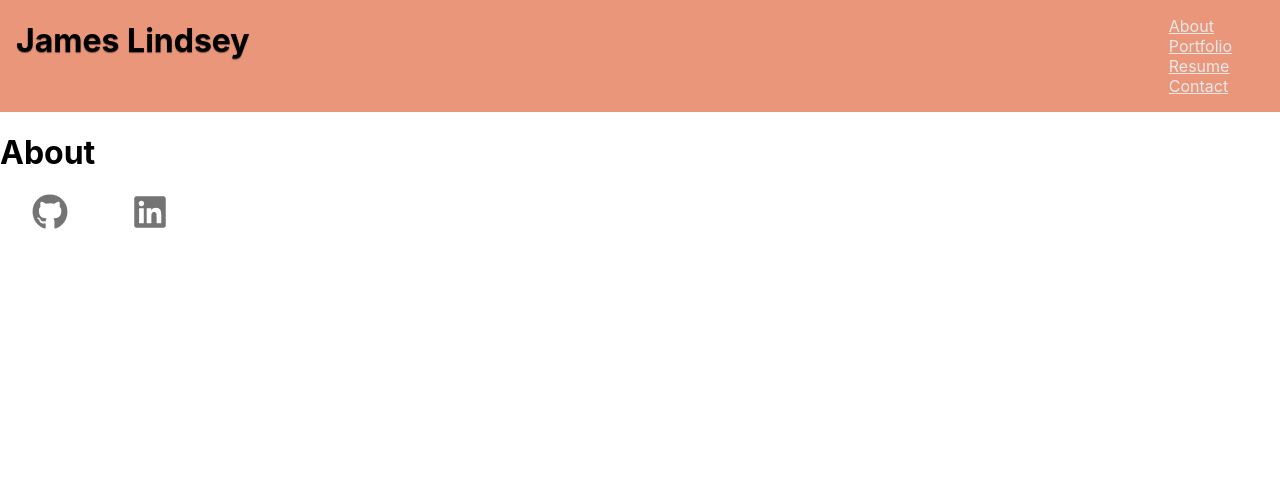
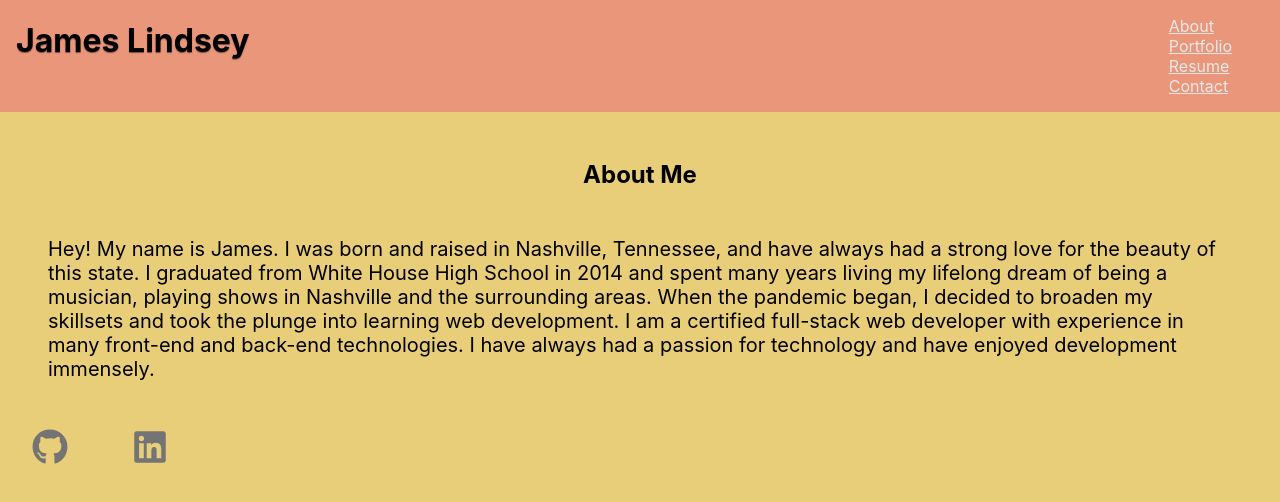
Before and after one commit to james182-dang/pfv2, a React (Create React App) app: page / in a window 1280 px wide. Shown: the top 502 px of the page. Built offline with nearby package versions, Linux system fonts and the light colour scheme.

Commit message:
set colorscheme in app.js

```diff
--- a/src/App.js
+++ b/src/App.js
@@ -27,7 +27,7 @@ const App = () => {
   };
 
   return (
-    <div className='App'>
+    <div className='App' style={{backgroundColor: '#E9CE7A'}}>
       <Navigation
         currentDisplay={currentDisplay}
         setCurrentDisplay={setCurrentDisplay}
--- a/src/components/About/index.js
+++ b/src/components/About/index.js
@@ -1,8 +1,19 @@
 import React from 'react';
+import './style.css';
 
 function About() {
     return (
-        <h1>About</h1>
+        <div className='about'>
+            <h2>About Me</h2>
+            <p className='lh-base'>
+                Hey! My name is James. I was born and raised in Nashville, Tennessee, and have always had a strong love for the beauty of this state.
+                I graduated from White House High School in 2014 and spent many years living my lifelong dream of being a musician, playing shows in Nashville and the surrounding areas.
+                When the pandemic began, I decided to broaden my skillsets and took the plunge into learning web development. I am a certified full-stack web developer with experience
+                in many front-end and back-end technologies.
+
+                I have always had a passion for technology and have enjoyed development immensely.
+            </p>
+        </div>
     );
 }
 
--- /dev/null
+++ b/src/components/About/style.css
@@ -0,0 +1,24 @@
+.about {
+    margin: 3rem;
+    background-color: #E9CE7A;
+}
+
+.about h2{
+    text-align: center;
+    margin-bottom: 3rem !important;
+}
+
+.about img {
+    width: 140px;
+    height: 140px;
+    border-radius: 50%;
+    object-fit: cover;
+    margin-bottom: 3rem !important;
+    display: block;
+    margin-left: auto;
+    margin-right: auto;
+}
+
+.about p {
+    font-size: 20px;
+}
```
